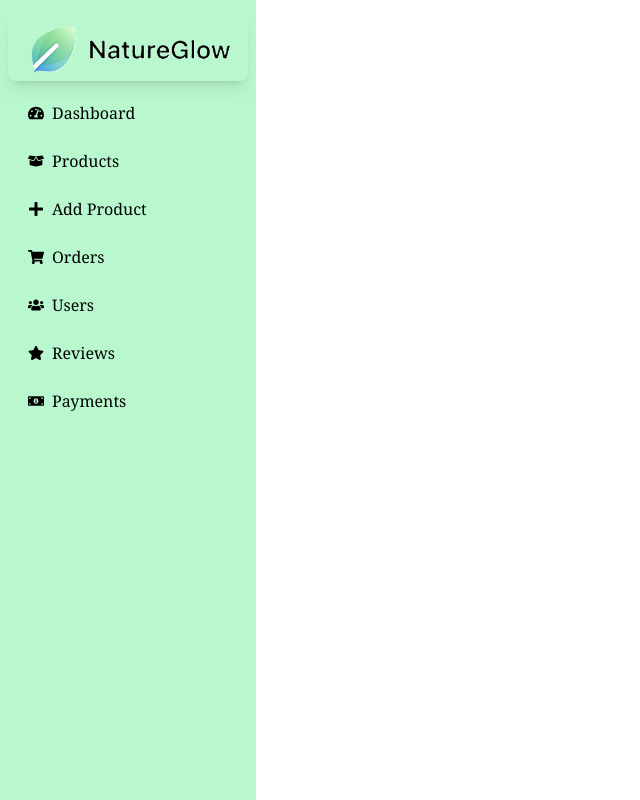
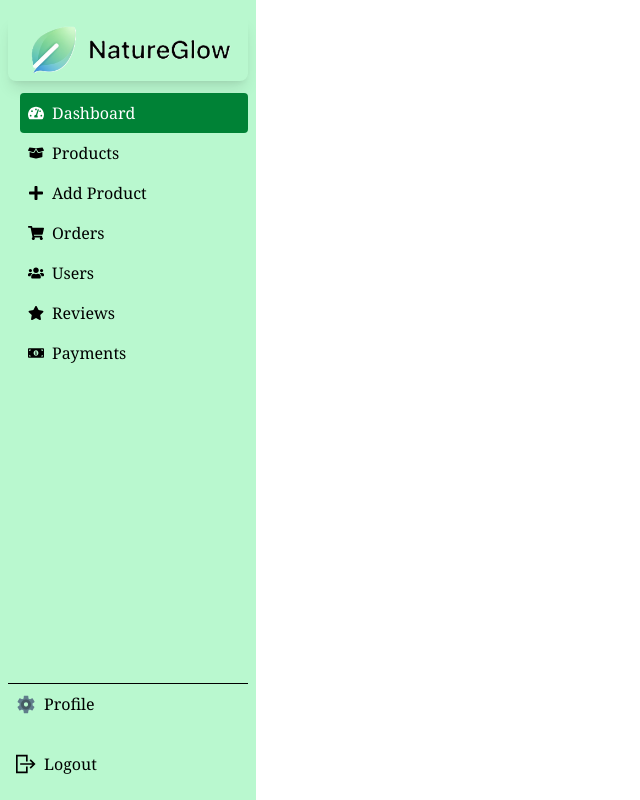
Before and after one commit to md-abu-naim/NatureGlow, a React (Vite) app: page /dashboard in a window 1280 px wide. Shown: the whole page, without its empty margins (0-640 px from the left). Built offline with nearby package versions, Linux system fonts and the light colour scheme; no server answers.

Commit message:
dashboard sidebar admin navlinks compelte

```diff
--- a/src/Pages/Dashboard/Sidebar/AdminRoutes.jsx
+++ b/src/Pages/Dashboard/Sidebar/AdminRoutes.jsx
@@ -1,8 +1,16 @@
+import { FaBars, FaBoxOpen, FaMoneyBillAlt, FaPlus, FaShoppingCart, FaStar, FaTachometerAlt, FaUsers } from 'react-icons/fa'
+import { NavLink } from 'react-router-dom';
 
 const AdminRoutes = () => {
     return (
         <div>
-
+            <NavLink to='/dashboard' className={({isActive}) => `flex items-center gap-2 p-2 hover:bg-green-500 rounded transition-colors duration-300 transform ${isActive && 'bg-green-700 text-white hover:text-black'}`}><FaTachometerAlt /> Dashboard</NavLink>
+            <NavLink to='/products' className={({isActive}) => `flex items-center gap-2 p-2 hover:bg-green-500 rounded transition-colors duration-300 transform ${isActive && 'bg-green-700 text-white hover:text-black'}`}><FaBoxOpen /> Products</NavLink>
+            <NavLink to='/addProduct' className={({isActive}) => `flex items-center gap-2 p-2 hover:bg-green-500 rounded transition-colors duration-300 transform ${isActive && 'bg-green-700 text-white hover:text-black'}`}><FaPlus /> Add Product</NavLink>
+            <NavLink to='/orders' className={({isActive}) => `flex items-center gap-2 p-2 hover:bg-green-500 rounded transition-colors duration-300 transform ${isActive && 'bg-green-700 text-white hover:text-black'}`}><FaShoppingCart /> Orders</NavLink>
+            <NavLink to='/users' className={({isActive}) => `flex items-center gap-2 p-2 hover:bg-green-500 rounded transition-colors duration-300 transform ${isActive && 'bg-green-700 text-white hover:text-black'}`}><FaUsers /> Users</NavLink>
+            <NavLink to='/reviews' className={({isActive}) => `flex items-center gap-2 p-2 hover:bg-green-500 rounded transition-colors duration-300 transform ${isActive && 'bg-green-700 text-white hover:text-black'}`}><FaStar /> Reviews</NavLink>
+            <NavLink to='/payments' className={({isActive}) => `flex items-center gap-2 p-2 hover:bg-green-500 rounded transition-colors duration-300 transform ${isActive && 'bg-green-700 text-white hover:text-black'}`}><FaMoneyBillAlt /> Payments</NavLink>
         </div>
     );
 };
--- a/src/Pages/Dashboard/Sidebar/Sidebar.jsx
+++ b/src/Pages/Dashboard/Sidebar/Sidebar.jsx
@@ -83,6 +83,7 @@ import { NavLink } from 'react-router-dom'
 import { Link } from 'react-router-dom'
 import useAuth from '../../../Hooks/useAuth'
 import { FaBars, FaBoxOpen, FaMoneyBillAlt, FaPlus, FaShoppingCart, FaStar, FaTachometerAlt, FaUsers } from 'react-icons/fa'
+import AdminRoutes from './AdminRoutes'
 const Sideber = () => {
     const [isActive, setActive] = useState(false)
     const { logOutUser } = useAuth()
@@ -115,14 +116,17 @@ const Sideber = () => {
                         </Link>
                     </div>
                     <nav className='flex flex-col gap-2 ml-3 mt-3'>
-                        <NavLink className='flex items-center gap-2 p-2 hover:bg-green-400 rounded '><FaTachometerAlt /> Dashboard</NavLink>
-                        <NavLink className='flex items-center gap-2 p-2 hover:bg-green-400 rounded '><FaBoxOpen /> Products</NavLink>
-                        <NavLink className='flex items-center gap-2 p-2 hover:bg-green-400 rounded '><FaPlus /> Add Product</NavLink>
-                        <NavLink className='flex items-center gap-2 p-2 hover:bg-green-400 rounded '><FaShoppingCart /> Orders</NavLink>
-                        <NavLink className='flex items-center gap-2 p-2 hover:bg-green-400 rounded '><FaUsers /> Users</NavLink>
-                        <NavLink className='flex items-center gap-2 p-2 hover:bg-green-400 rounded '><FaStar /> Reviews</NavLink>
-                        <NavLink className='flex items-center gap-2 p-2 hover:bg-green-400 rounded '><FaMoneyBillAlt /> Payments</NavLink>
+                        <AdminRoutes />
                     </nav>
+                </div>
+                <div>
+                    <hr />
+                    <NavLink to='/profile' className={({isActive}) => `flex items-center gap-2 p-2 hover:bg-green-500 rounded transition-colors duration-300 transform ${isActive && 'bg-green-700 text-white hover:text-black'}`}>
+                        <FcSettings className='w-5 h-5' /> <span className='font-medium'>Profile</span>
+                    </NavLink>
+                    <button className='flex w-full items-center p-2 mt-5 hover:bg-green-500 transition-colors duration-300 transform'>
+                        <GrLogout className='w-5 h-5' /><span className='ml-2 font-medium'>Logout</span>
+                    </button>
                 </div>
             </aside>
 
```
Also changed, not shown: src/Pages/Dashboard/Sidebar/UserRoutes.jsx (added).
